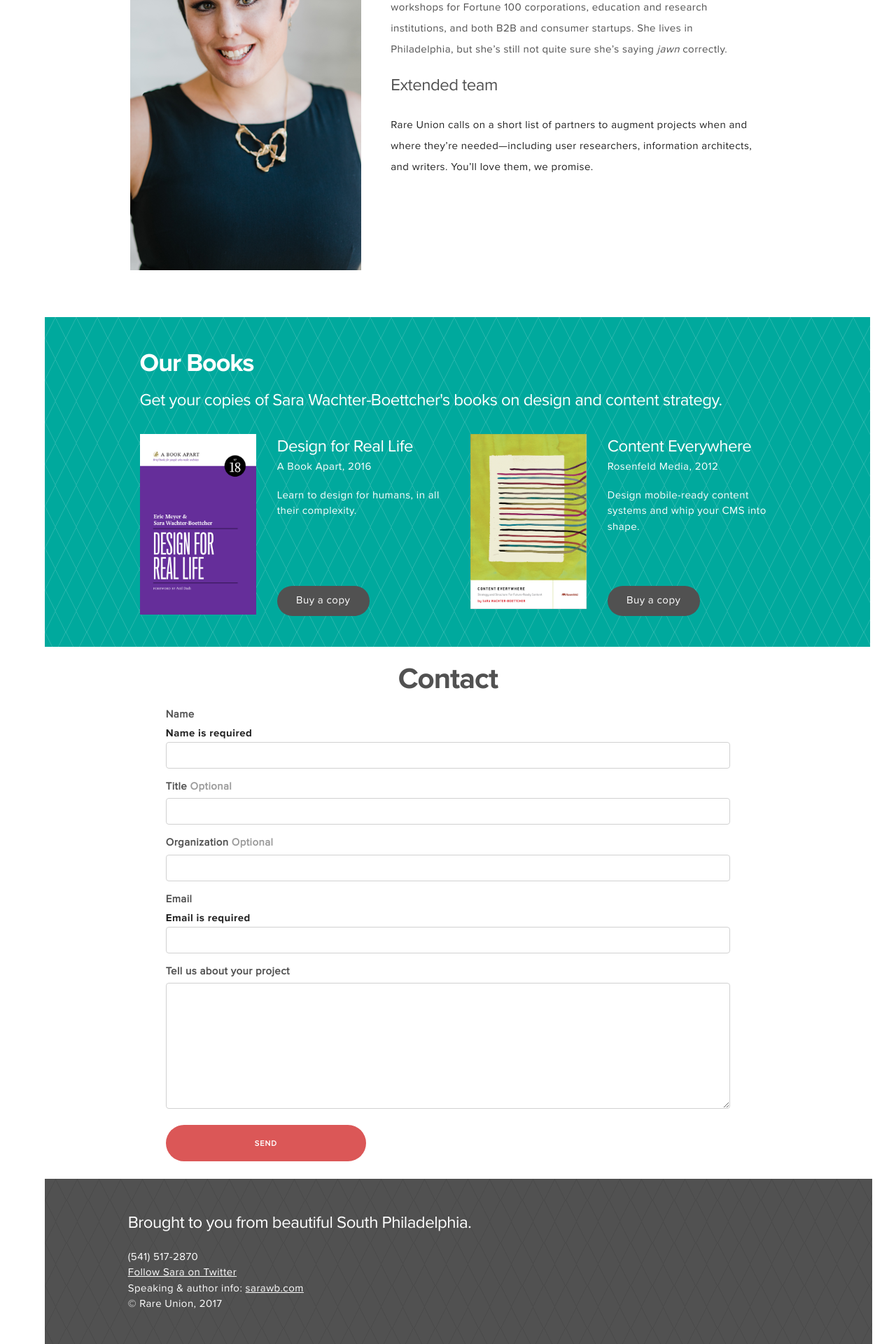
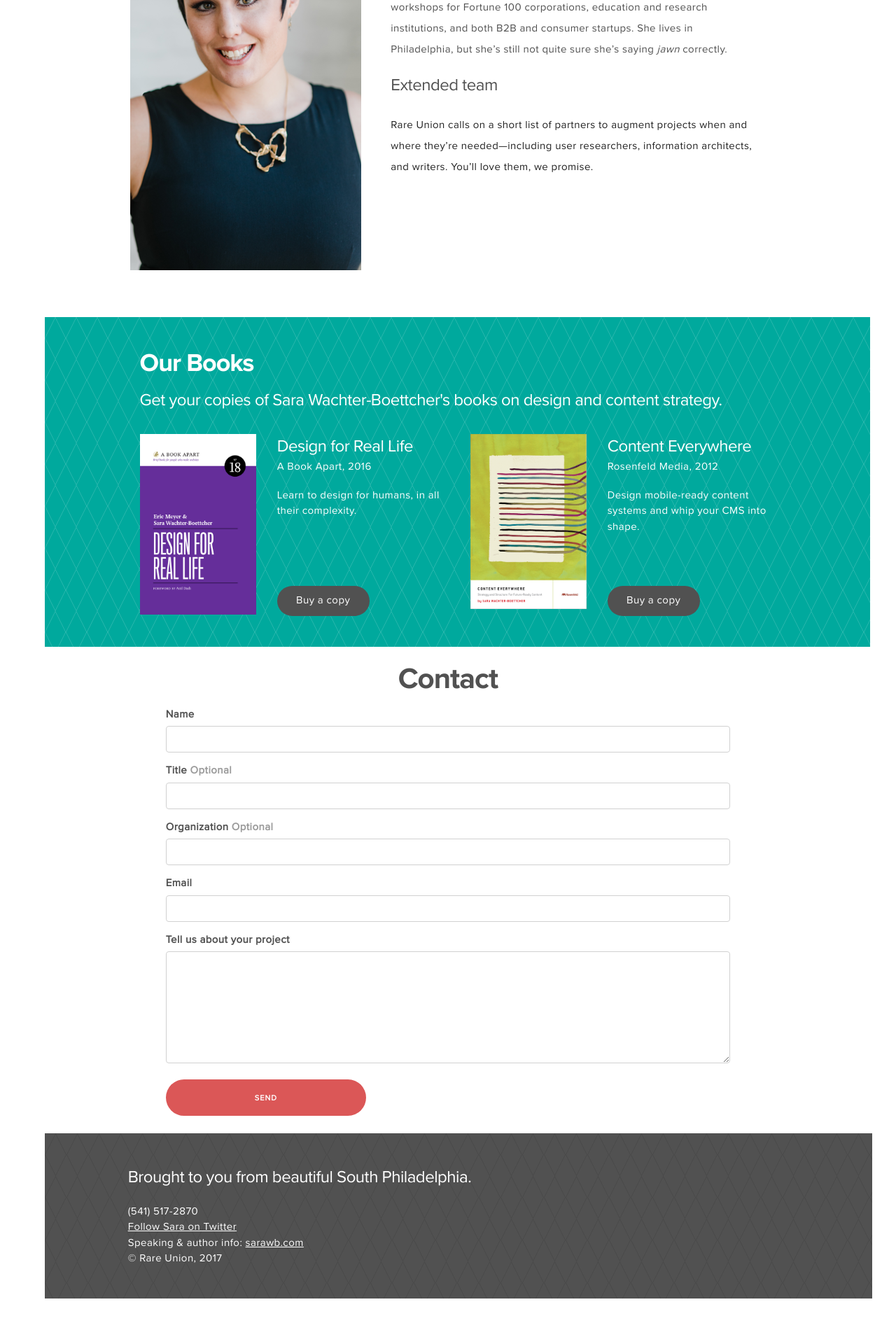
Before and after one commit to sarawb/sarawb.github.io, a Jekyll site: the page built from index.html, in a window 1280 px wide. Shown: the part 2209-4129 px from the top of the page at 70% size. Built offline with Jekyll 4.4.1, drawn with Linux system fonts in a browser that asks for light colours; some web fonts are replaced; after the commit the page ends 4064 px from its top, so only the background shows below that.

Commit message:
Styles for form validation

```diff
--- a/_sass/_rare_union.scss
+++ b/_sass/_rare_union.scss
@@ -15,6 +15,7 @@
 $light-grey: #9B9B9B;
 $white: #ffffff;
 $persian-green: #00A99D;
+$orange: #DB5757;
 
 .drk-grey {
   color: $dark-grey;
@@ -30,6 +31,10 @@
 
 .lt-grey {
   color: $light-grey;
+}
+
+.orange {
+  color: $orange;
 }
 
 // Basic Styles ###############################
@@ -328,6 +333,10 @@
   margin-top: 3em;
 }
 
+#contact-form input {
+  font-size: 1em;
+}
+
 #contact-form h2 {
   margin-bottom: 0.3em;
   margin-top: 0.5em;
@@ -343,8 +352,16 @@
 }
 
 #contact-form textarea {
-  font-size: 1em;
   padding: 1em;
+}
+
+#name-required-warning, #email-required-warning {
+  display: none;
+}
+
+.form-warning {
+  border: 1px solid $orange !important;
+  outline: 0;
 }
 
 // Footer ########################################
```
